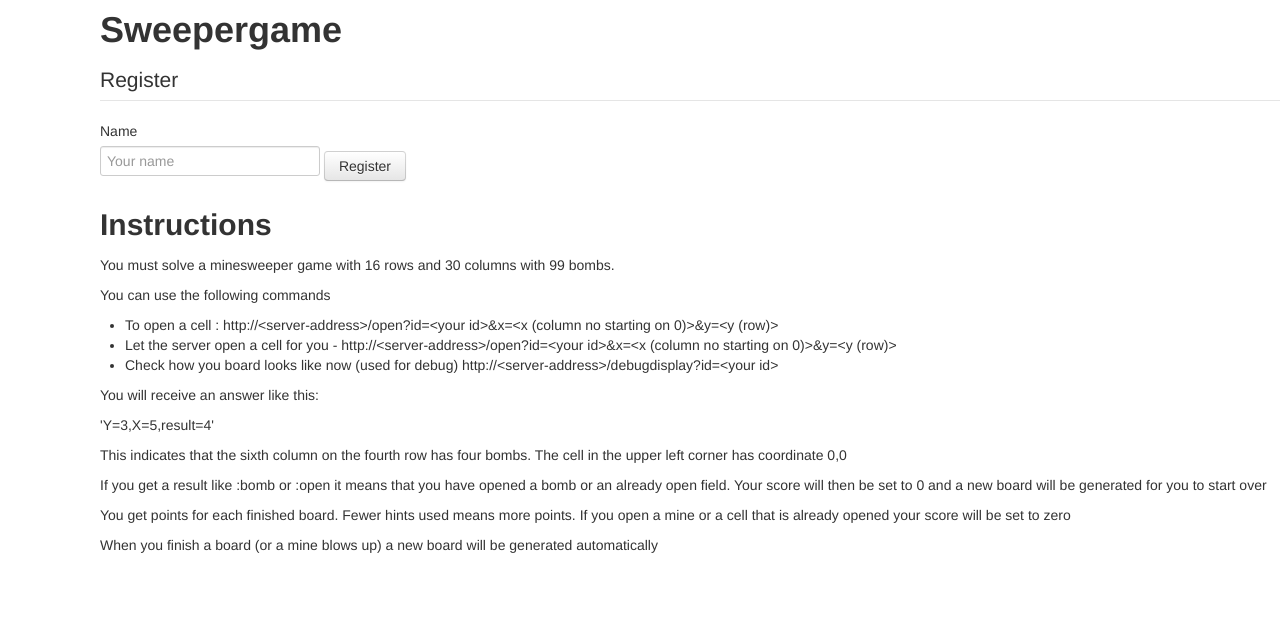
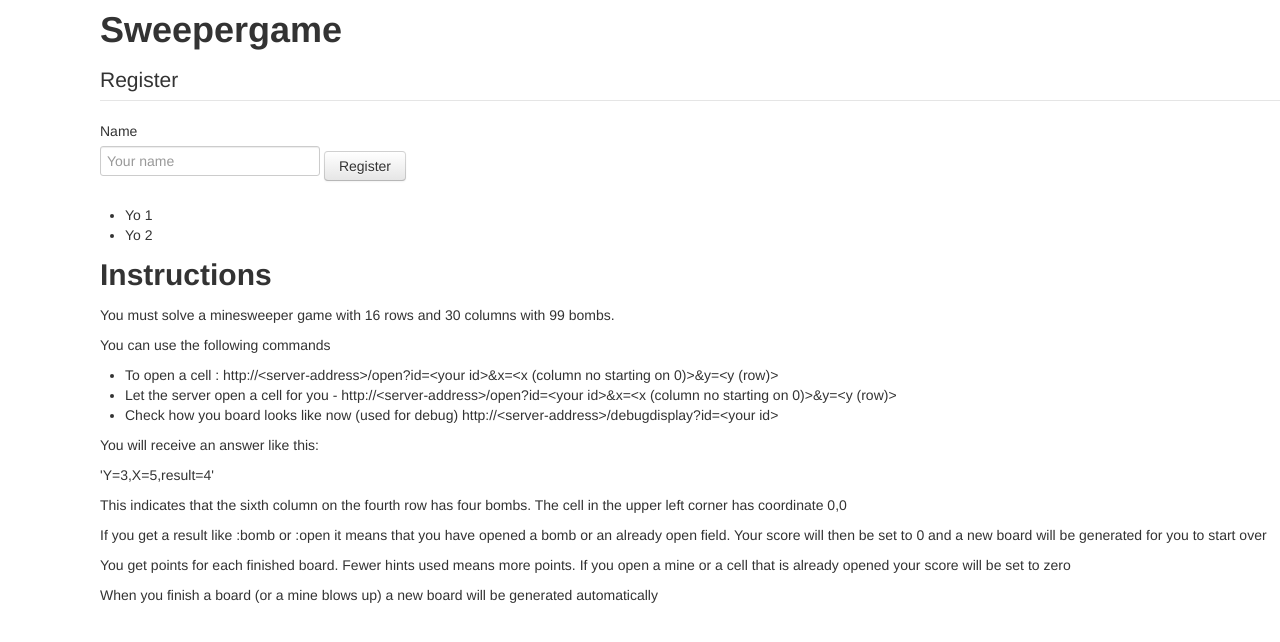
Before and after one commit to anders88/sweeper_game, a plain HTML site: page resources/public/mainPage.html in a window 1280 px wide. Drawn offline with Linux system fonts and the light colour scheme.

Commit message:
Displaying list using model

```diff
--- /dev/null
+++ b/resources/public/js/mainpage.js
@@ -0,0 +1,40 @@
+"use strict";
+
+$ (function() {
+
+    var ScoreRowModel = Backbone.Model.extend({});
+
+    var ScoreRowCollection = Backbone.Collection.extend({
+        model: ScoreRowModel
+    });
+
+    var ScoreRowView = Backbone.View.extend({
+        tagName: "li",
+
+        template: _.template($("#row-template").html()),
+
+        render: function() {
+            this.$el.html(this.template(this.model.toJSON()));
+            return this;
+        }
+    });
+
+    var scores = new ScoreRowCollection;
+
+    scores.add([{point: "1"}, {point: "2"}]);
+
+    var ScoreTableView = Backbone.View.extend({
+        initialize: function() {
+            var scoreRow = $("#scoreRow");
+            scores.each(function(row) {
+                //scoreRow.append("<li>" + row.get("point") + "</li>");
+                var rowView = new ScoreRowView({model: row});
+                scoreRow.append(rowView.render().el);
+            });
+        }
+    });
+
+    var appView = new ScoreTableView({el: $("#scoreTable")});
+
+
+});
--- a/resources/public/mainPage.html
+++ b/resources/public/mainPage.html
@@ -4,6 +4,11 @@
     <title>Sweepergame</title>
     <!-- Bootstrap -->
     <link href="css/bootstrap.min.css" rel="stylesheet">
+    <script src="jquery-1.7.2.js"></script>
+    <script src="js/bootstrap.min.js"></script>
+    <script src="js/underscore.js"></script>
+    <script src="js/backbone.js"></script>
+    <script src="js/mainpage.js"></script>
   </head>
   <body>
     <div class="offset1">
@@ -14,6 +19,13 @@
         <input type="text" id="name" name="name" maxLength="20" placeholder="Your name"/>
         <button type="submit" class="btn">Register</button>
       </form>
+
+      <div id="scoreTable">
+        <ul>
+          <div id="scoreRow"></div>
+        </ul>
+      </div>
+
 
       <h2>Instructions</h2>
       <p>You must solve a minesweeper game with 16 rows and 30 columns with 99 bombs.</p>
@@ -30,7 +42,9 @@
       <p>You get points for each finished board. Fewer hints used means more points. If you open a mine or a cell that is already opened your score will be set to zero</p>
       <p>When you finish a board (or a mine blows up) a new board will be generated automatically</p>
     </div>
-    <script src="jquery-1.7.2.js"></script>
-    <script src="js/bootstrap.min.js"></script>
+
+    <script type="text/template" id="row-template">
+      Yo <%= point %>
+    </script>
   </body>
 </html>
```
